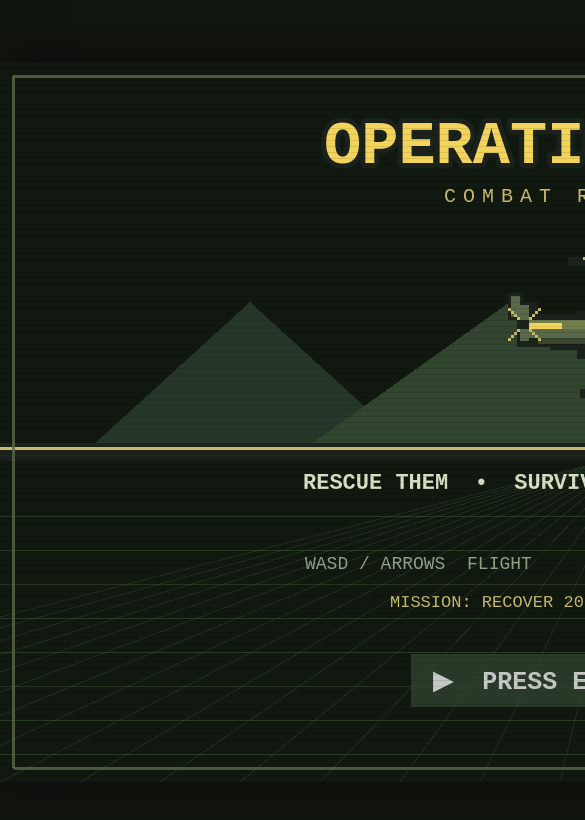
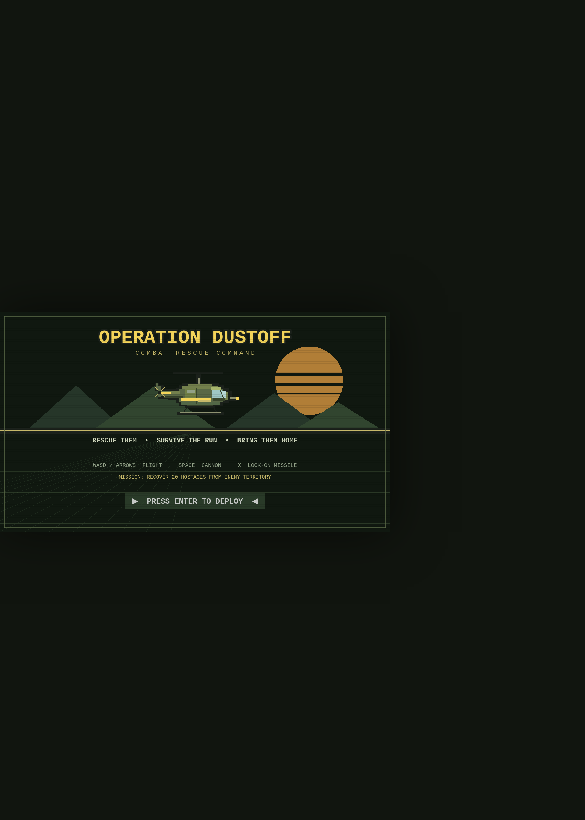
Before and after one commit to JoshuaMichaelHanson/operation-dustoff, a website built with Vite: page index.html in a window 390 px wide. Shown: the top 820 px of the page, 585 px wide, since content can reach past the window. Built offline with nearby package versions, Linux system fonts and the light colour scheme; animation ran at ten frames a second; files whose address does not match are found by name.

Commit message:
feat(Mobile) Add phone/tablet support Fix iPhone Scaling

```diff
--- a/src/main.ts
+++ b/src/main.ts
@@ -3,8 +3,47 @@ import Phaser from 'phaser';
 import './style.css';
 import { gameConfig } from './game/config';
 
+const root = document.documentElement;
+
+const writeVisualViewportSize = (): void => {
+  const viewport = window.visualViewport;
+  root.style.setProperty(
+    '--viewport-width',
+    `${Math.round(viewport?.width ?? window.innerWidth)}px`,
+  );
+  root.style.setProperty(
+    '--viewport-height',
+    `${Math.round(viewport?.height ?? window.innerHeight)}px`,
+  );
+};
+
+writeVisualViewportSize();
+
 const game = new Phaser.Game(gameConfig);
+let settledResize: number | undefined;
+
+const refreshGameLayout = (): void => {
+  writeVisualViewportSize();
+  window.requestAnimationFrame(() => game.scale.refresh());
+
+  window.clearTimeout(settledResize);
+  settledResize = window.setTimeout(() => {
+    writeVisualViewportSize();
+    game.scale.refresh();
+  }, 250);
+};
+
+window.addEventListener('resize', refreshGameLayout);
+window.addEventListener('orientationchange', refreshGameLayout);
+window.visualViewport?.addEventListener('resize', refreshGameLayout);
+window.requestAnimationFrame(() => game.scale.refresh());
 
 if (import.meta.hot) {
-  import.meta.hot.dispose(() => game.destroy(true));
+  import.meta.hot.dispose(() => {
+    window.removeEventListener('resize', refreshGameLayout);
+    window.removeEventListener('orientationchange', refreshGameLayout);
+    window.visualViewport?.removeEventListener('resize', refreshGameLayout);
+    window.clearTimeout(settledResize);
+    game.destroy(true);
+  });
 }
--- a/src/style.css
+++ b/src/style.css
@@ -13,13 +13,15 @@ html,
 body,
 main {
   width: 100%;
-  min-width: 320px;
   height: 100%;
-  height: 100dvh;
   margin: 0;
 }
 
 body {
+  position: fixed;
+  inset: 0;
+  width: var(--viewport-width, 100vw);
+  height: var(--viewport-height, 100dvh);
   display: grid;
   place-items: center;
   overflow: hidden;
@@ -36,13 +38,24 @@ main {
 }
 
 #game {
-  width: min(100%, 1280px);
-  height: min(100%, 720px);
+  width: min(
+    100%,
+    1280px,
+    calc(var(--viewport-height, 100dvh) * 16 / 9)
+  );
+  height: min(
+    100%,
+    720px,
+    calc(var(--viewport-width, 100vw) * 9 / 16)
+  );
+  aspect-ratio: 16 / 9;
   box-shadow: 0 0 48px rgb(0 0 0 / 55%);
 }
 
 #game canvas {
   display: block;
+  width: 100% !important;
+  height: 100% !important;
   touch-action: none;
 }
 
```
Also changed, not shown: MEMORY.md (+20 -0 lines).
